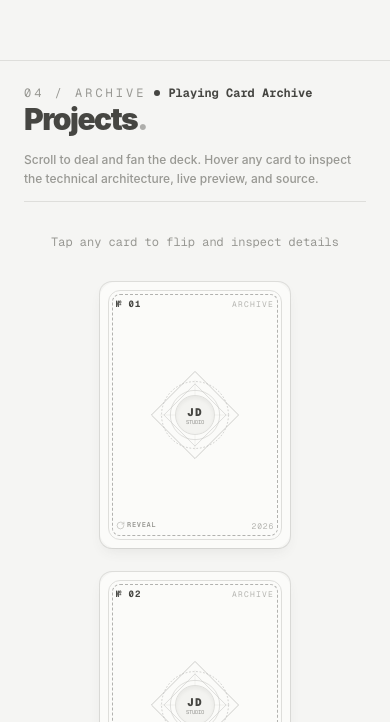
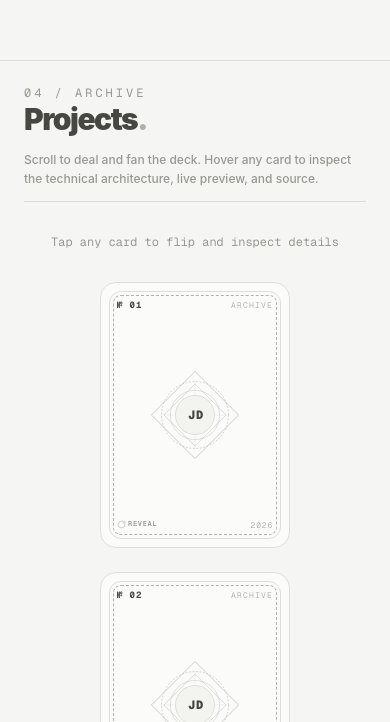
Before and after one commit to jasondarel/jasondarel-v2, a Next.js app: page / in a window 390 px wide. Shown: the part 11278-12000 px from the top of the page. Built offline with nearby package versions, Linux system fonts and the light colour scheme; a web font is replaced by a local one.

Commit message:
edit card hover

```diff
--- a/src/components/ProjectCard.tsx
+++ b/src/components/ProjectCard.tsx
@@ -132,19 +132,16 @@ export default function ProjectCard({
     >
       {/* ── 3D Flip Container ──────────────────────────────────────────────── */}
       <div
-        className="relative w-full h-full rounded-xl transition-transform duration-700 [transform-style:preserve-3d]"
+        className="relative w-full h-full rounded-2xl transition-transform duration-700 [transform-style:preserve-3d]"
         style={{
           transform: activeFlipped ? 'rotateY(180deg)' : 'rotateY(0deg)',
-          boxShadow: activeFlipped
-            ? '0 14px 24px -6px rgba(70, 70, 66, 0.2), 0 0 0 1px var(--border)'
-            : '0 6px 14px -4px rgba(70, 70, 66, 0.1), 0 0 0 1px var(--border)',
         }}
       >
         {/* ═════════════════════════════════════════════════════════════════════
             1. MINIMAL PLAYING CARD BACK (Authentic 1:1.4 Aspect Ratio)
            ═════════════════════════════════════════════════════════════════════ */}
         <div
-          className="absolute inset-0 w-full h-full rounded-2xl p-3.5 flex flex-col justify-between overflow-hidden [backface-visibility:hidden] [-webkit-backface-visibility:hidden]"
+          className="absolute inset-0 w-full h-full rounded-2xl p-3.5 flex flex-col justify-between overflow-hidden border [backface-visibility:hidden] [-webkit-backface-visibility:hidden]"
           style={{
             background: 'var(--surface-0)',
             borderColor: 'var(--border)',
@@ -196,23 +193,17 @@ export default function ProjectCard({
 
               {/* Center Monogram Seal */}
               <div
-                className="absolute z-10 w-10 h-10 rounded-full border flex flex-col items-center justify-center shadow-inner"
+                className="absolute z-10 w-10 h-10 rounded-full border flex items-center justify-center"
                 style={{
                   background: 'var(--surface-1)',
                   borderColor: 'var(--border)',
                 }}
               >
                 <span
-                  className="text-[11px] font-mono font-black tracking-widest"
+                  className="text-xs font-mono font-black tracking-wider pl-0.5"
                   style={{ color: 'var(--accent)' }}
                 >
                   JD
-                </span>
-                <span
-                  className="text-[5.5px] font-mono tracking-tighter opacity-60 -mt-0.5"
-                  style={{ color: 'var(--foreground)' }}
-                >
-                  STUDIO
                 </span>
               </div>
             </div>
@@ -243,7 +234,7 @@ export default function ProjectCard({
             2. POKER CARD FRONT (Revealed on 180deg flip)
            ═════════════════════════════════════════════════════════════════════ */}
         <div
-          className="absolute inset-0 w-full h-full rounded-2xl p-3 flex flex-col justify-between overflow-hidden [transform:rotateY(180deg)] [backface-visibility:hidden] [-webkit-backface-visibility:hidden]"
+          className="absolute inset-0 w-full h-full rounded-2xl p-3 flex flex-col justify-between overflow-hidden border [transform:rotateY(180deg)] [backface-visibility:hidden] [-webkit-backface-visibility:hidden]"
           style={{
             background: 'var(--surface-0)',
             borderColor: 'var(--border)',
--- a/src/components/ProjectsSection.tsx
+++ b/src/components/ProjectsSection.tsx
@@ -145,16 +145,6 @@ export default function ProjectsSection() {
               >
                 04 / Archive
               </span>
-              <span
-                className="w-1.5 h-1.5 rounded-full"
-                style={{ background: 'var(--accent)' }}
-              />
-              <span
-                className="text-xs font-mono font-bold"
-                style={{ color: 'var(--accent)' }}
-              >
-                Playing Card Archive
-              </span>
             </div>
 
             <h2
@@ -187,14 +177,18 @@ export default function ProjectsSection() {
                   ref={(el) => {
                     cardRefs.current[index] = el;
                   }}
-                  className="absolute will-change-transform transform -translate-x-1/2 -translate-y-1/2"
-                  style={{
-                    // Staggered floating idle levitation
-                    animation: `card-float ${3.6 + (index % 3) * 0.6}s ease-in-out infinite alternate`,
-                    animationDelay: `${index * 0.25}s`,
-                  }}
+                  className="absolute will-change-transform -translate-x-1/2 -translate-y-1/2"
                 >
-                  <ProjectCard project={project} interactive={isDealt} />
+                  {/* Dedicated GPU-accelerated floating wrapper (isolated from GSAP coordinates) */}
+                  <div
+                    className="will-change-transform"
+                    style={{
+                      animation: `card-float-smooth ${4.4 + (index % 3) * 0.8}s cubic-bezier(0.45, 0.05, 0.55, 0.95) infinite alternate`,
+                      animationDelay: `${index * 0.35}s`,
+                    }}
+                  >
+                    <ProjectCard project={project} interactive={isDealt} />
+                  </div>
                 </div>
               );
             })}
@@ -212,25 +206,16 @@ export default function ProjectsSection() {
             ))}
           </div>
         </div>
-
-        {/* ── Section Footer / Subtitle Prompt ─────────────────────────────── */}
-        <div
-          className="hidden md:flex items-center justify-between pt-2 border-t text-[11px] font-mono flex-shrink-0"
-          style={{ borderColor: 'var(--border)', color: 'var(--muted)' }}
-        >
-          <span>6 CARDS ARCHIVED · 2026 EDITION</span>
-          <span className="uppercase">FLIP TO INSPECT DETAILS</span>
-        </div>
       </div>
 
-      {/* Floating Levitation CSS */}
+      {/* Hardware-Accelerated Floating Levitation CSS */}
       <style jsx global>{`
-        @keyframes card-float {
+        @keyframes card-float-smooth {
           0% {
-            margin-top: 0px;
+            transform: translate3d(0, 0px, 0);
           }
           100% {
-            margin-top: -8px;
+            transform: translate3d(0, -7px, 0);
           }
         }
         @keyframes spin-slow {
```
